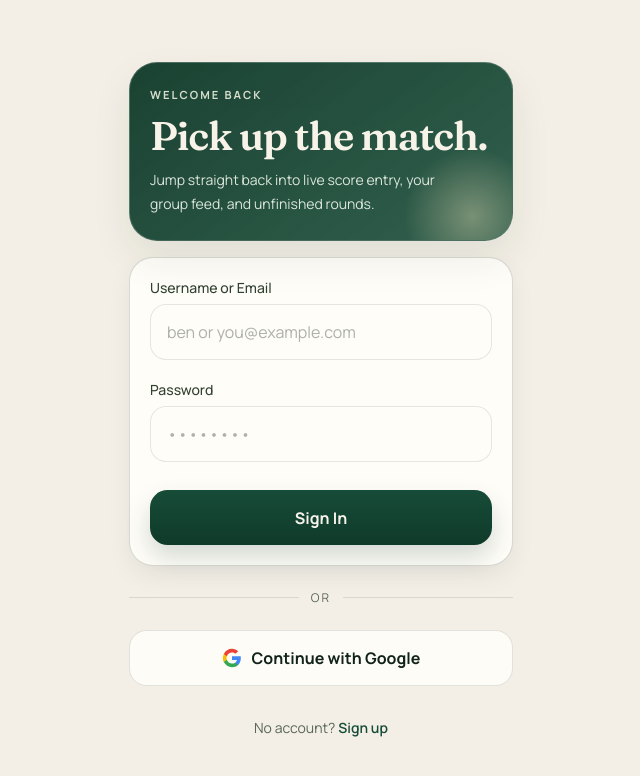
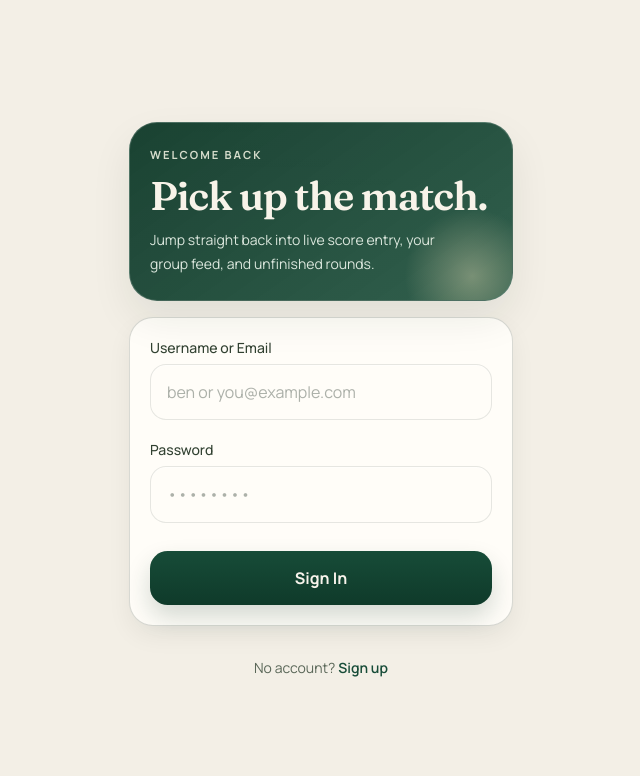
Before and after one commit to ben23hughes/golf, a Next.js app: page /auth/login in a window 1280 px wide. Shown: the top 776 px of the page, without its empty margins (319-959 px from the left). Built offline with nearby package versions, Linux system fonts and the light colour scheme.

Commit message:
Refine auth screens

```diff
--- a/src/app/auth/login/page.tsx
+++ b/src/app/auth/login/page.tsx
@@ -2,8 +2,8 @@
 
 import { useState } from 'react'
 import { useRouter } from 'next/navigation'
+import { createClient } from '@/lib/supabase/client'
 import Link from 'next/link'
-import { createClient } from '@/lib/supabase/client'
 
 export default function LoginPage() {
   const router = useRouter()
@@ -56,14 +56,6 @@
     } finally {
       setLoading(false)
     }
-  }
-
-  async function handleGoogleLogin() {
-    const supabase = createClient()
-    await supabase.auth.signInWithOAuth({
-      provider: 'google',
-      options: { redirectTo: `${location.origin}/auth/callback` },
-    })
   }
 
   return (
@@ -121,25 +113,6 @@
           </button>
         </form>
 
-        <div className="my-6 flex items-center gap-3">
-          <div className="h-px flex-1 bg-[rgba(17,34,24,0.12)]" />
-          <span className="text-xs uppercase tracking-[0.18em] text-[#5a6758]">or</span>
-          <div className="h-px flex-1 bg-[rgba(17,34,24,0.12)]" />
-        </div>
-
-        <button
-          onClick={handleGoogleLogin}
-          className="secondary-button w-full gap-2.5"
-        >
-          <svg className="w-5 h-5" viewBox="0 0 24 24">
-            <path fill="#4285F4" d="M22.56 12.25c0-.78-.07-1.53-.2-2.25H12v4.26h5.92c-.26 1.37-1.04 2.53-2.21 3.31v2.77h3.57c2.08-1.92 3.28-4.74 3.28-8.09z"/>
-            <path fill="#34A853" d="M12 23c2.97 0 5.46-.98 7.28-2.66l-3.57-2.77c-.98.66-2.23 1.06-3.71 1.06-2.86 0-5.29-1.93-6.16-4.53H2.18v2.84C3.99 20.53 7.7 23 12 23z"/>
-            <path fill="#FBBC05" d="M5.84 14.09c-.22-.66-.35-1.36-.35-2.09s.13-1.43.35-2.09V7.07H2.18C1.43 8.55 1 10.22 1 12s.43 3.45 1.18 4.93l2.85-2.22.81-.62z"/>
-            <path fill="#EA4335" d="M12 5.38c1.62 0 3.06.56 4.21 1.64l3.15-3.15C17.45 2.09 14.97 1 12 1 7.7 1 3.99 3.47 2.18 7.07l3.66 2.84c.87-2.6 3.3-4.53 6.16-4.53z"/>
-          </svg>
-          Continue with Google
-        </button>
-
         <p className="mt-8 text-center text-sm text-[#5a6758]">
           No account?{' '}
           <Link href="/auth/signup" className="font-semibold text-[#174c38]">
--- a/src/app/auth/signup/page.tsx
+++ b/src/app/auth/signup/page.tsx
@@ -2,8 +2,8 @@
 
 import { useState } from 'react'
 import { useRouter } from 'next/navigation'
+import { createClient } from '@/lib/supabase/client'
 import Link from 'next/link'
-import { createClient } from '@/lib/supabase/client'
 
 export default function SignupPage() {
   const router = useRouter()
@@ -65,14 +65,6 @@
     } finally {
       setLoading(false)
     }
-  }
-
-  async function handleGoogleLogin() {
-    const supabase = createClient()
-    await supabase.auth.signInWithOAuth({
-      provider: 'google',
-      options: { redirectTo: `${location.origin}/auth/callback` },
-    })
   }
 
   return (
@@ -162,25 +154,6 @@
           </button>
         </form>
 
-        <div className="my-6 flex items-center gap-3">
-          <div className="h-px flex-1 bg-[rgba(17,34,24,0.12)]" />
-          <span className="text-xs uppercase tracking-[0.18em] text-[#5a6758]">or</span>
-          <div className="h-px flex-1 bg-[rgba(17,34,24,0.12)]" />
-        </div>
-
-        <button
-          onClick={handleGoogleLogin}
-          className="secondary-button w-full gap-2.5"
-        >
-          <svg className="w-5 h-5" viewBox="0 0 24 24">
-            <path fill="#4285F4" d="M22.56 12.25c0-.78-.07-1.53-.2-2.25H12v4.26h5.92c-.26 1.37-1.04 2.53-2.21 3.31v2.77h3.57c2.08-1.92 3.28-4.74 3.28-8.09z"/>
-            <path fill="#34A853" d="M12 23c2.97 0 5.46-.98 7.28-2.66l-3.57-2.77c-.98.66-2.23 1.06-3.71 1.06-2.86 0-5.29-1.93-6.16-4.53H2.18v2.84C3.99 20.53 7.7 23 12 23z"/>
-            <path fill="#FBBC05" d="M5.84 14.09c-.22-.66-.35-1.36-.35-2.09s.13-1.43.35-2.09V7.07H2.18C1.43 8.55 1 10.22 1 12s.43 3.45 1.18 4.93l2.85-2.22.81-.62z"/>
-            <path fill="#EA4335" d="M12 5.38c1.62 0 3.06.56 4.21 1.64l3.15-3.15C17.45 2.09 14.97 1 12 1 7.7 1 3.99 3.47 2.18 7.07l3.66 2.84c.87-2.6 3.3-4.53 6.16-4.53z"/>
-          </svg>
-          Continue with Google
-        </button>
-
         <p className="mt-8 text-center text-sm text-[#5a6758]">
           Have an account?{' '}
           <Link href="/auth/login" className="font-semibold text-[#174c38]">
```
